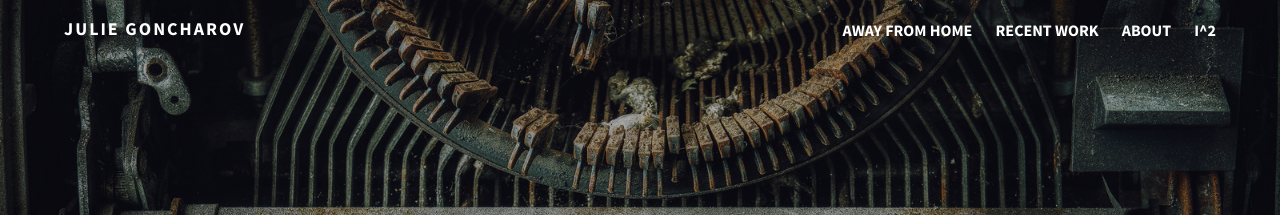
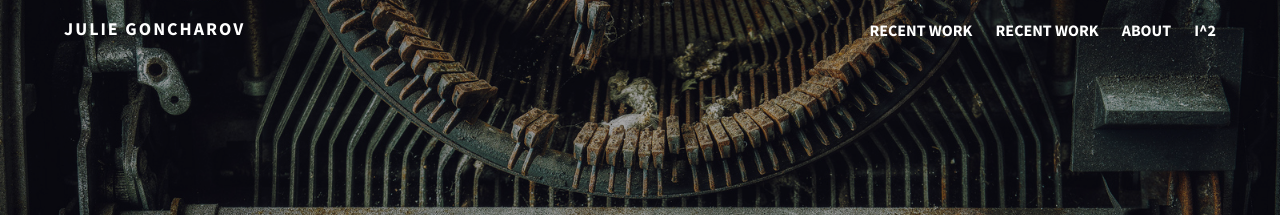
Before and after one commit to julie-goncharov/julie-goncharov.github.io, a Jekyll site: the page built from index.md, in a window 1280 px wide. Shown: the top 215 px of the page. Built offline with Jekyll 4.4.1, drawn with Linux system fonts in a browser that asks for light colours; comment, search, counter and statistics services are not loaded.

Commit message:
update file

```diff
--- a/_includes/head.html
+++ b/_includes/head.html
@@ -53,7 +53,7 @@
         <nav role="navigation">
           <ul>
             <li>
-              <a href="/" title="{{ site.title }}">Away from home</a>
+              <a href="/" title="{{ site.title }}">Recent work</a>
             </li>
 
             {% for link in site.links %}
```
